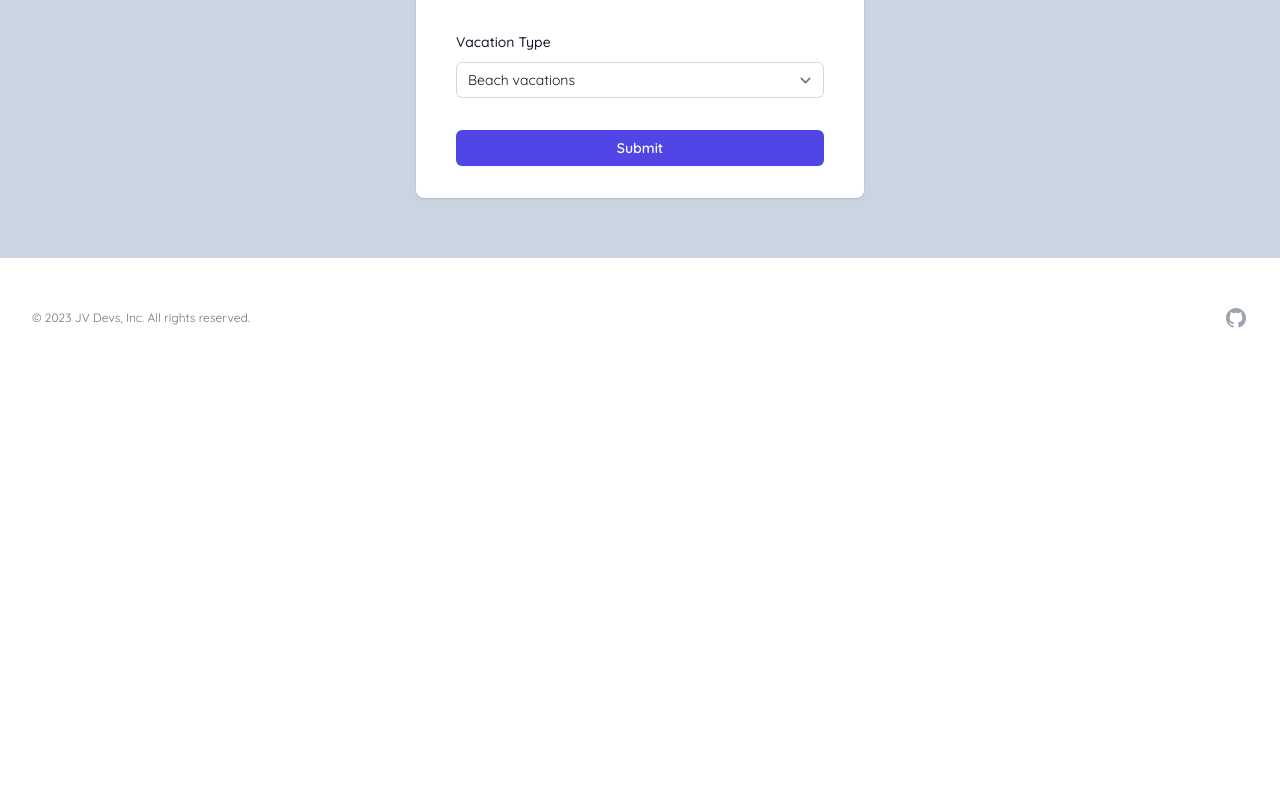
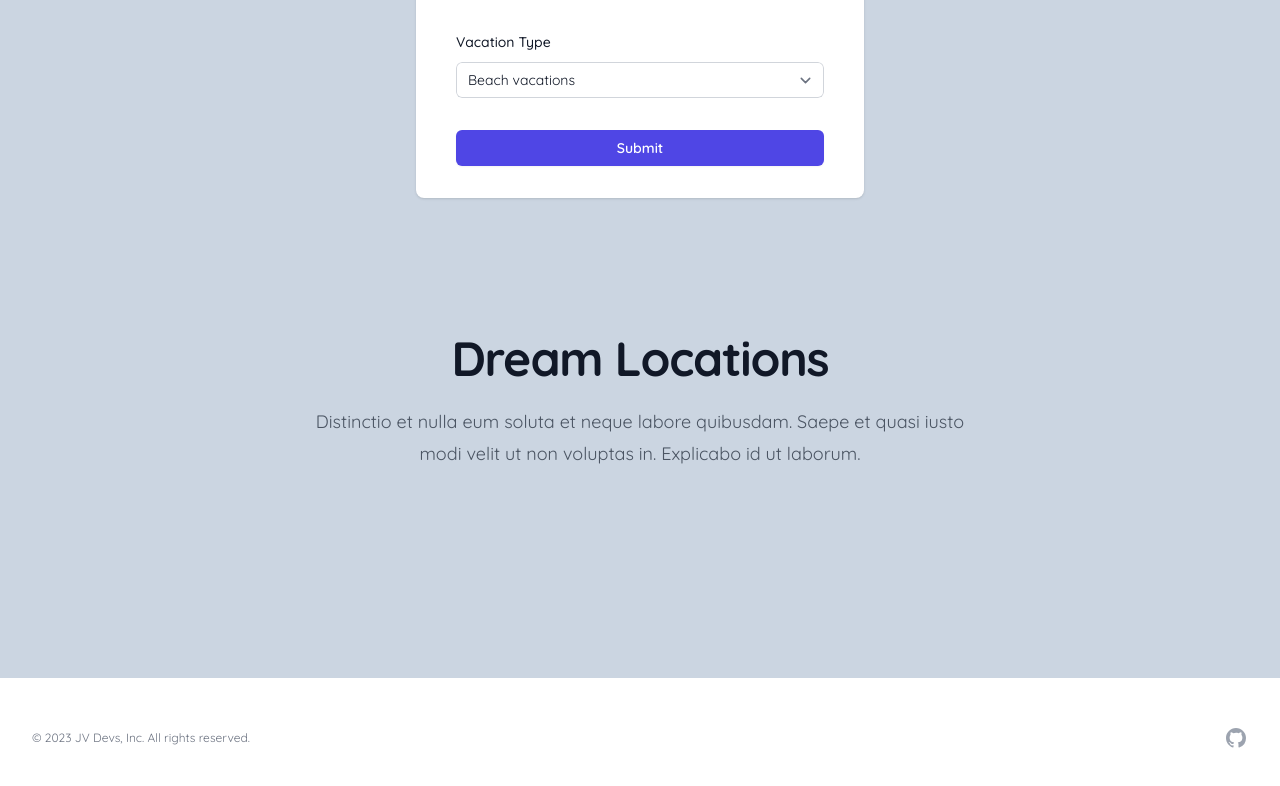
Before and after one commit to jv-devs/travelai, a Next.js app: page /home/dreamer in a window 1280 px wide. Shown: the part 422-1208 px from the top of the page. Before the commit the page ends 800 px from the top, so only its background shows below. Built offline with nearby package versions, Linux system fonts and the light colour scheme.

Commit message:
create results cards section

```diff
--- a/app/home/dreamer/page.tsx
+++ b/app/home/dreamer/page.tsx
@@ -7,9 +7,12 @@
 import vacationBudgets from './data/vacation-budgets'
 import getDreamerSuggestions from '@/lib/getDreamerSuggestions'
 
+function classNames(...classes: string[]) {
+  return classes.filter(Boolean).join(' ')
+}
+
 export default function Home() {
-  const [result, setResult] = useState([])
-  // const [userInput, setUserInput] = useState('')
+  const [results, setResults] = useState([])
 
   const handleSubmit = async (e: FormEvent<HTMLFormElement>) => {
     e.preventDefault()
@@ -27,7 +30,7 @@
     })
 
     // const greeting: any = await getGreeting(userInput)
-    setResult(suggestions)
+    setResults(suggestions)
   }
 
   return (
@@ -118,17 +121,73 @@
           </div>
         </div>
       </div>
-      <div>
-        {Array.isArray(result) &&
-          result.map((result: DreamerResult) => {
-            return (
-              <div key={result.name}>
-                <h3>{result.name}</h3>
-                <p>{result.description}</p>
-              </div>
-            )
-          })}
-      </div>
+      <section>
+        <div className="py-24 sm:py-32">
+          <div className="mx-auto max-w-7xl px-6 lg:px-8">
+            <div className="mx-auto max-w-4xl text-center">
+              <h2 className="mt-2 text-4xl font-bold tracking-tight text-gray-900 sm:text-5xl">
+                Dream Locations
+              </h2>
+            </div>
+            <p className="mx-auto mt-6 max-w-2xl text-center text-lg leading-8 text-gray-600">
+              Distinctio et nulla eum soluta et neque labore quibusdam. Saepe et
+              quasi iusto modi velit ut non voluptas in. Explicabo id ut
+              laborum.
+            </p>
+            <div className="isolate mx-auto mt-16 grid max-w-md grid-cols-1 gap-y-8 sm:mt-20 lg:mx-0 lg:max-w-none lg:grid-cols-3">
+              {results.map((result: DreamerResult, resultIdx) => (
+                <div
+                  key={result.id}
+                  className={classNames(
+                    result.mostPopular
+                      ? 'lg:z-10 lg:rounded-b-none'
+                      : 'lg:mt-8',
+                    resultIdx === 0 ? 'lg:rounded-r-none' : '',
+                    resultIdx === results.length - 1 ? 'lg:rounded-l-none' : '',
+                    'flex flex-col justify-between rounded-3xl bg-white p-8 ring-1 ring-gray-200 xl:p-10'
+                  )}
+                >
+                  <div>
+                    <div className="flex items-center justify-between gap-x-4">
+                      <h3
+                        id={result.id}
+                        className={classNames(
+                          result.mostPopular
+                            ? 'text-indigo-600'
+                            : 'text-gray-900',
+                          'text-lg font-semibold leading-8'
+                        )}
+                      >
+                        {result.name}
+                      </h3>
+                      {result.mostPopular ? (
+                        <p className="rounded-full bg-indigo-600/10 px-2.5 py-1 text-xs font-semibold leading-5 text-indigo-600">
+                          Most popular
+                        </p>
+                      ) : null}
+                    </div>
+                    <p className="mt-4 text-sm leading-6 text-gray-600">
+                      {result.description}
+                    </p>
+                  </div>
+                  <a
+                    href="#"
+                    // aria-describedby={result.id}
+                    className={classNames(
+                      result.mostPopular
+                        ? 'bg-indigo-600 text-white shadow-sm hover:bg-indigo-500'
+                        : 'text-indigo-600 ring-1 ring-inset ring-indigo-200 hover:ring-indigo-300',
+                      'mt-8 block rounded-md px-3 py-2 text-center text-sm font-semibold leading-6 focus-visible:outline focus-visible:outline-2 focus-visible:outline-offset-2 focus-visible:outline-indigo-600'
+                    )}
+                  >
+                    Create {result.name} Dream
+                  </a>
+                </div>
+              ))}
+            </div>
+          </div>
+        </div>
+      </section>
     </main>
   )
 }
--- a/types.d.ts
+++ b/types.d.ts
@@ -1,4 +1,6 @@
 type DreamerResult = {
-  name: string,
+  name: string
   description: string
+  // Temporary fix for conditional styling
+  [key: string]: any | undefined
 }
```
Also changed, not shown: app/api/dreamer/route.ts (+23 -17 lines).
